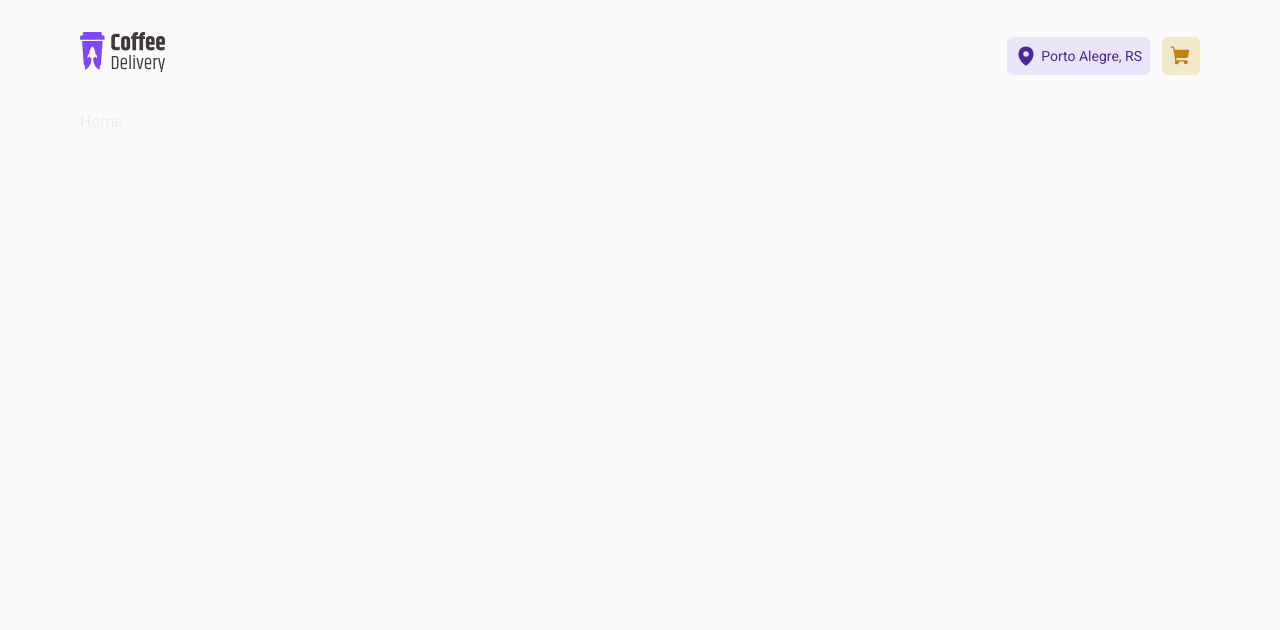
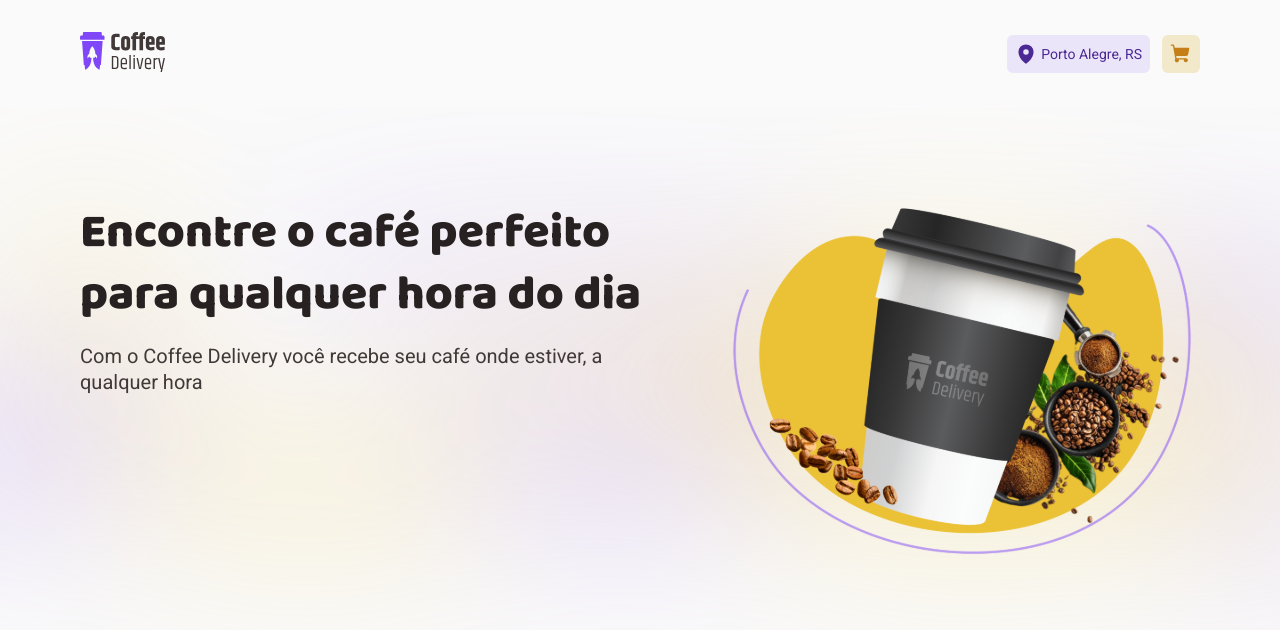
Before and after one commit to cdfortes/ignite-coffee-delivery, a React (Vite) app: page / in a window 1280 px wide. Shown: the top 630 px of the page. Built offline with nearby package versions, Linux system fonts and the light colour scheme.

Commit message:
home intro

```diff
--- a/src/components/Header/styles.ts
+++ b/src/components/Header/styles.ts
@@ -5,6 +5,8 @@
   justify-content: space-between;
   align-items: center;
   padding: 3.2rem 0;
+  max-width: 112rem;
+  margin: 0 auto;
 `
 
 export const ActionContainer = styled.div`
--- a/src/layouts/styles.ts
+++ b/src/layouts/styles.ts
@@ -1,6 +1,3 @@
 import styled from 'styled-components'
 
-export const LayoutContainer = styled.div`
-  max-width: 112rem;
-  margin: 0 auto;
-`
+export const LayoutContainer = styled.div``
--- a/src/pages/Home/index.tsx
+++ b/src/pages/Home/index.tsx
@@ -1,3 +1,20 @@
+import { IntroBackground, IntroContainer } from './styles'
+
+import CoffeeCup from '../../assets/Imagem.svg'
+
 export function Home() {
-  return <div>Home</div>
+  return (
+    <IntroBackground>
+      <IntroContainer>
+        <div>
+          <h1>Encontre o café perfeito para qualquer hora do dia </h1>
+          <p>
+            Com o Coffee Delivery você recebe seu café onde estiver, a qualquer
+            hora
+          </p>
+        </div>
+        <img src={CoffeeCup} alt="" />
+      </IntroContainer>
+    </IntroBackground>
+  )
 }
--- /dev/null
+++ b/src/pages/Home/styles.ts
@@ -0,0 +1,37 @@
+import styled from 'styled-components'
+
+import IntroBg from '../../assets/background.svg'
+
+export const IntroBackground = styled.section`
+  background-image: url(${IntroBg});
+  background-size: cover;
+  background-position: center;
+  background-repeat: no-repeat;
+  width: 100%;
+  height: 54.4rem;
+`
+
+export const IntroContainer = styled.div`
+  max-width: 112rem;
+  margin: 0 auto;
+  padding: 9.4rem 0 10.8rem 0;
+
+  display: flex;
+  justify-content: space-between;
+  gap: 5.6rem;
+
+  h1 {
+    font-size: 4.8rem;
+    font-weight: 900;
+    color: ${(props) => props.theme['gray-900']};
+    line-height: 1.3;
+  }
+
+  p {
+    margin-top: 1.6rem;
+    font-size: 2rem;
+    font-weight: normal;
+    color: ${(props) => props.theme['gray-800']};
+    line-height: 1.3;
+  }
+`
--- a/src/styles/global.ts
+++ b/src/styles/global.ts
@@ -33,7 +33,7 @@
     font-size: 1.6rem;
   }
 
-  header{
+  h1, h2, h3, h4{
     font-family: ${(props) => props.theme.fontHeader['font-family']};
   }
 `
```
